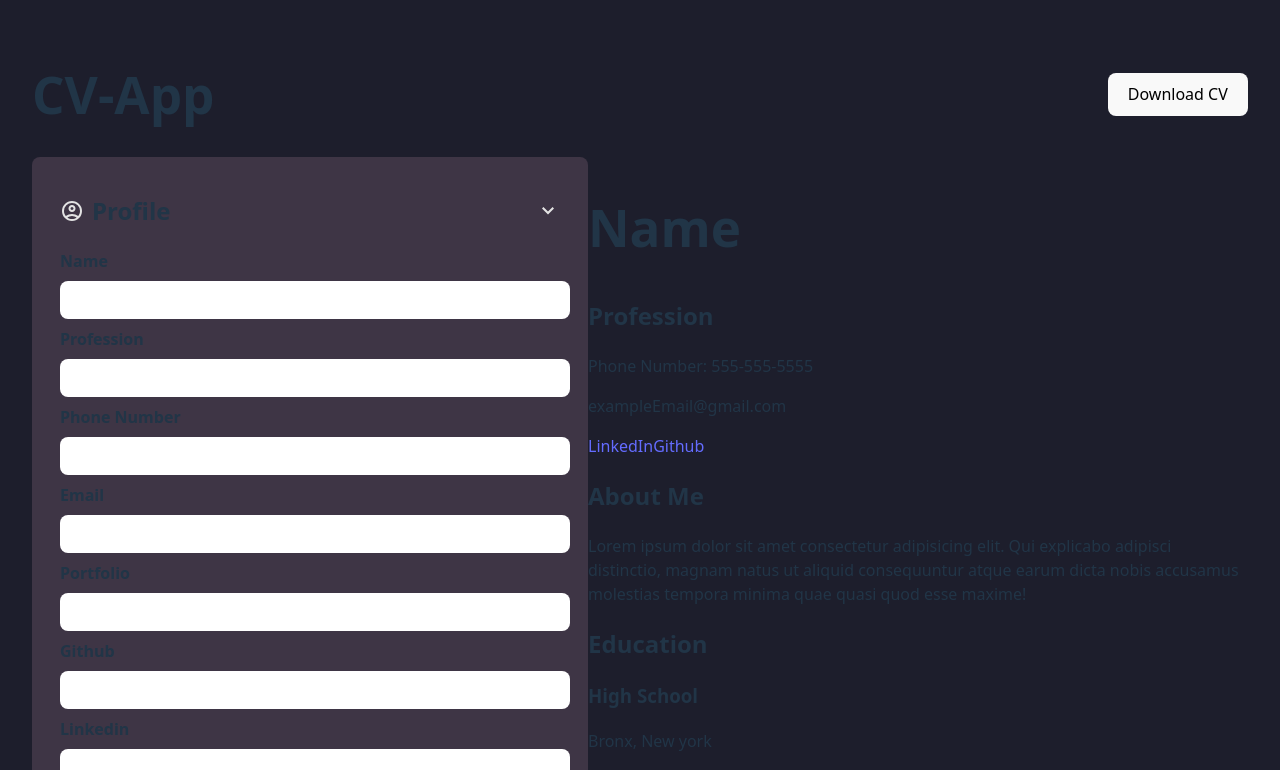
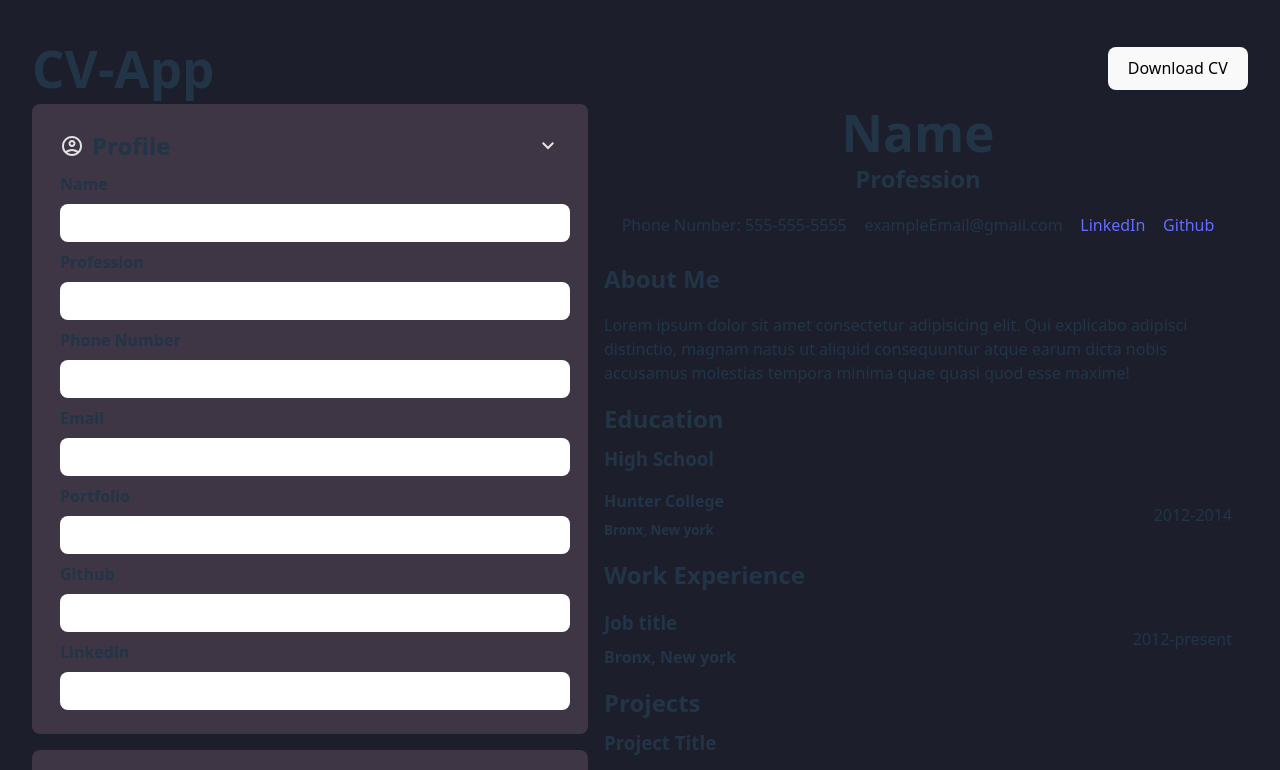
Before and after one commit to fernandopeguero/CVApplication, a React (Vite) app: page / in a window 1280 px wide. Shown: the top 770 px of the page. Built offline with nearby package versions, Linux system fonts and the light colour scheme.

Commit message:
UPDATE resume styling and jsx

```diff
--- a/src/App.css
+++ b/src/App.css
@@ -9,6 +9,11 @@
 
   --main-bg-color: #1D1E2C;
   --card-color: #3E3545;
+}
+
+h1, h2, h3, h4, h5, h6 {
+  margin: 8px 0;
+  padding: 0;
 }
 
 body {
@@ -64,3 +69,31 @@ body {
     margin: 8px 0;
   }
 }
+
+.resume_holder {
+
+  padding: 0 16px;
+
+  .header_section {
+    .title, .profession {
+      text-align: center;
+      margin: 0;
+    }
+
+    .contact_info {
+      display: flex;
+      justify-content: space-evenly;
+      align-items: center;
+      padding: 8px auto;
+    }
+  }
+
+
+
+
+  .details {
+      display: flex;
+      align-items: center;
+      justify-content: space-between;
+  }
+}
--- a/src/Profile.jsx
+++ b/src/Profile.jsx
@@ -21,7 +21,7 @@ const Profile = ({state, setState}) => {
                     <input type="text" id="name" autoComplete="name" value={state.name}  onChange={ (e) => { setState({...state, name: e.target.value}) }}/>
 
                     <label htmlFor="profession">Profession</label>
-                    <input type="text" value={state.profession}  onChange={(e) => setState({...state, profession: e.target.value})}/>
+                    <input type="text" id="profession" value={state.profession}  onChange={(e) => setState({...state, profession: e.target.value})}/>
 
                     <label htmlFor="phone">Phone Number</label>
                     <input type="text" id="phone" autoComplete="phone" value={state.phone} onChange={ (e) => { setState({...state, phone: e.target.value}) }} />
--- a/src/Resume.jsx
+++ b/src/Resume.jsx
@@ -5,10 +5,10 @@ const Resume = () => {
     return (
         <div className="resume_holder">
             <section className="header_section">
-                <h1>Name</h1>
-                <h2>Profession</h2>
+                <h1 className="title">Name</h1>
+                <h2 className="profession">Profession</h2>
 
-                <div>
+                <div className="contact_info">
                     <p>Phone Number: 555-555-5555</p>
                     <p>exampleEmail@gmail.com</p>
                     <a href="#">LinkedIn</a>
@@ -28,8 +28,13 @@ const Resume = () => {
                 <div>
                     <h3>High School</h3>
 
+                    <div className="details">
+
                     <div>
-                        <p>Bronx, New york</p>
+                        <h4>Hunter College</h4>
+                        <h5>Bronx, New york</h5>
+
+                    </div>
                         <span>2012-2014</span>
                     </div>
                 </div>
@@ -38,12 +43,12 @@ const Resume = () => {
             <section className="experience_section">
                 <h2>Work Experience</h2>
 
-                <div>
+                <div className="details">
                     <div>
                         <h3>Job title</h3>
                         <h4>Bronx, New york</h4>
                     </div>
-                    <p>2012-present</p>
+                    <span>2012-present</span>
                 </div>
             </section>
 
```
